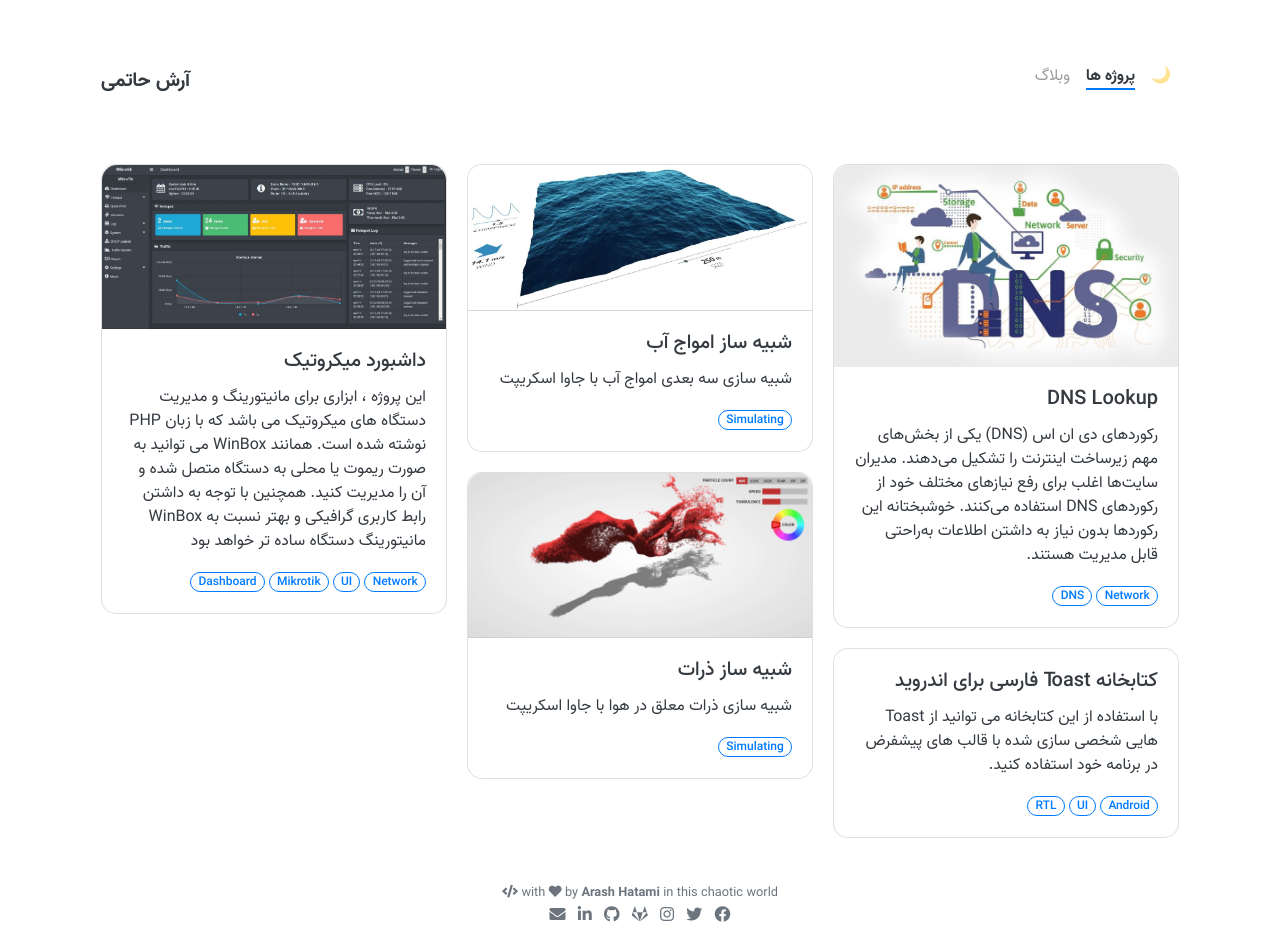
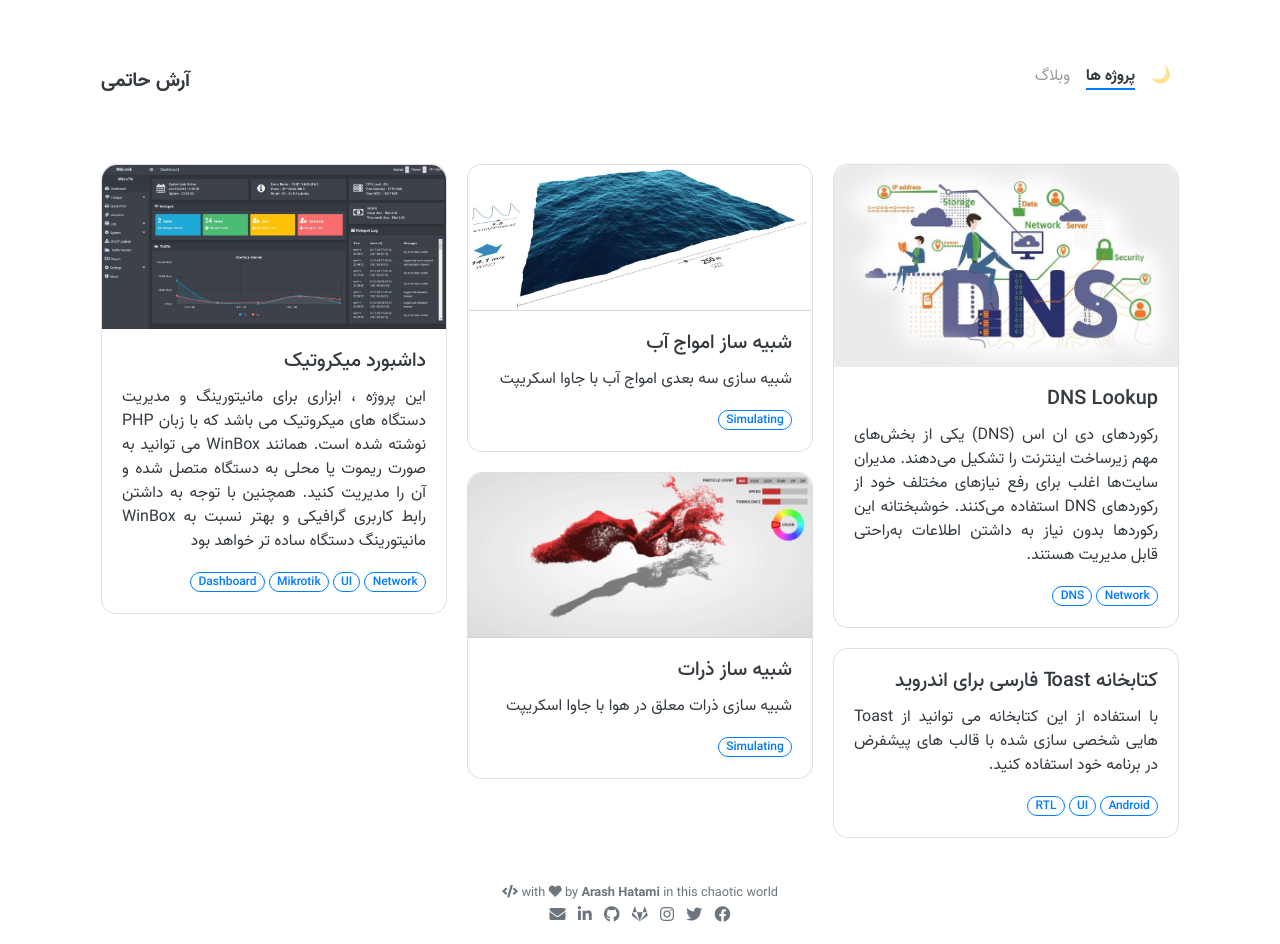
Before and after one commit to hatamiarash7/MyWebSite_Portfolio, a Jekyll site: the page built from pages/projects.html, in a window 1280 px wide and 944 px high. Built offline with Jekyll 4.4.1, drawn with Linux system fonts in a browser that asks for light colours; nearby versions of some CDN libraries; a style sheet for code colours, icons or effects is not loaded.

Commit message:
update style

```diff
--- a/assets/css/mine.css
+++ b/assets/css/mine.css
@@ -1,14 +1,4 @@
 .rtl {
-  direction: rtl;
-  text-align: right;
-}
-
-.card-title {
-  direction: rtl;
-  text-align: right;
-}
-
-.card-text {
   direction: rtl;
   text-align: right;
 }
@@ -39,6 +29,17 @@ p {
 
 hr {
   border-top: 1px solid rgba(255, 255, 255, 0.2);
+}
+
+.card-title {
+  direction: rtl;
+  text-align: right;
+}
+
+.card-text {
+  direction: rtl;
+  text-align: justify;
+  text-align-last: right;
 }
 
 .center {
```
